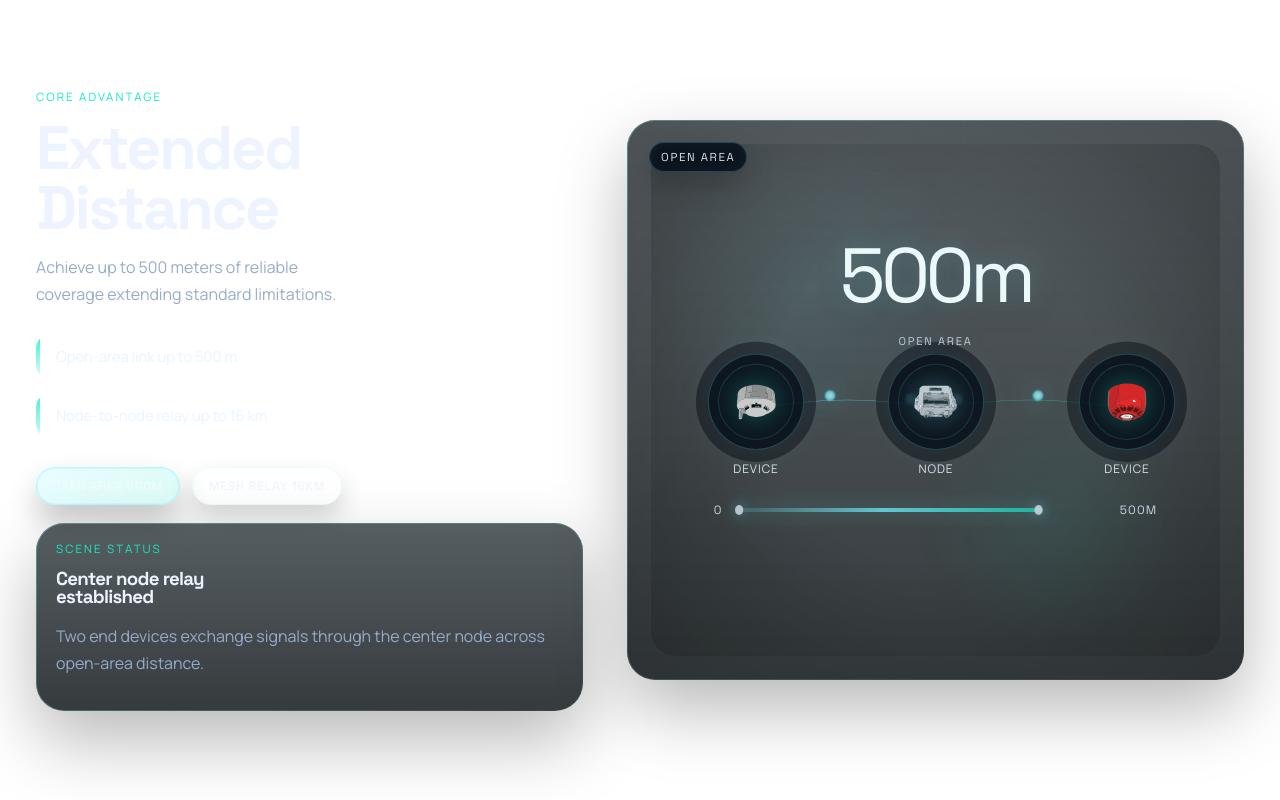
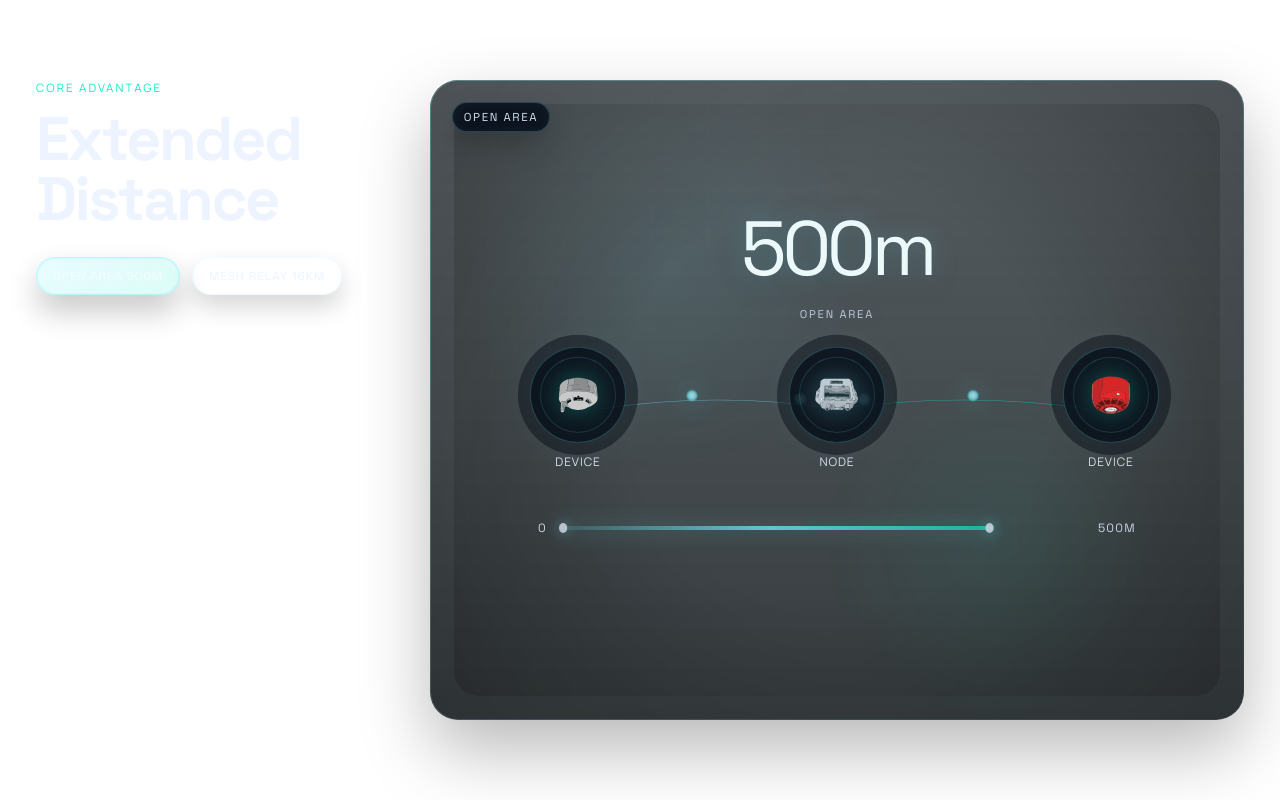
Before and after one commit to tel15675884839-byte/Mesh-System-Demonstration-PPT, a plain HTML site: page pages/distance.html in a window 1280 px wide. Drawn offline with Linux system fonts and the light colour scheme.

Commit message:
style(distance): remove left detail blocks and expand stage footprint

```diff
--- a/css/pages/distance.css
+++ b/css/pages/distance.css
@@ -9,13 +9,13 @@
 }
 
 .page-distance .distance-layout {
-  grid-template-columns: minmax(0, 0.94fr) minmax(0, 1.06fr);
-  gap: 36px 44px;
-  align-items: center;
+  grid-template-columns: minmax(0, 0.62fr) minmax(0, 1.38fr);
+  gap: 20px 28px;
+  align-items: stretch;
 }
 
 .page-distance .page-copy {
-  align-self: center;
+  align-self: start;
 }
 
 .page-distance .page-copy h2 {
@@ -123,7 +123,7 @@
   position: relative;
   width: 100%;
   min-width: 0;
-  min-height: 560px;
+  min-height: 640px;
   padding: 24px;
   overflow: hidden;
   isolation: isolate;
@@ -799,7 +799,7 @@
   }
 
   .distance-stage {
-    min-height: 420px;
+    min-height: 520px;
   }
 
   .distance-scene {
@@ -830,7 +830,7 @@
   }
 
   .distance-stage {
-    min-height: 380px;
+    min-height: 430px;
     padding: 16px;
   }
 
--- a/js/distance-page.js
+++ b/js/distance-page.js
@@ -34,7 +34,7 @@
     return !!page.querySelector('.scene-toggle[data-scene-target="' + sceneName + '"]');
   });
 
-  if (!stage || !modeElement || !statusTitle || !statusCopy || !hasRequiredScenes || !hasRequiredButtons) {
+  if (!stage || !modeElement || !hasRequiredScenes || !hasRequiredButtons) {
     console.warn("Distance page controller skipped: required elements are missing.");
     return;
   }
--- a/pages/distance.html
+++ b/pages/distance.html
@@ -16,21 +16,9 @@
       <div class="page-copy">
         <p class="eyebrow">Core Advantage</p>
         <h2>Extended Distance</h2>
-        <p class="lead">
-          Achieve up to 500 meters of reliable coverage extending standard limitations.
-        </p>
-        <div class="distance-keylines" aria-label="Distance capability highlights">
-          <p>Open-area link up to 500 m</p>
-          <p>Node-to-node relay up to 16 km</p>
-        </div>
         <div class="distance-scene-toggle" role="group" aria-label="Distance scene switch">
           <button type="button" class="scene-toggle is-active" data-scene-target="open" aria-controls="distance-scene-open" aria-pressed="true">Open Area 500m</button>
           <button type="button" class="scene-toggle" data-scene-target="relay" aria-controls="distance-scene-relay" aria-pressed="false">Mesh Relay 16km</button>
-        </div>
-        <div class="status-panel distance-status-panel distance-status-panel-spaced" aria-live="polite">
-          <p class="eyebrow">Scene Status</p>
-          <h3 id="distance-status-title">Center node relay established</h3>
-          <p id="distance-status-copy">Two end devices exchange signals through the center node across open-area distance.</p>
         </div>
       </div>
 
```
